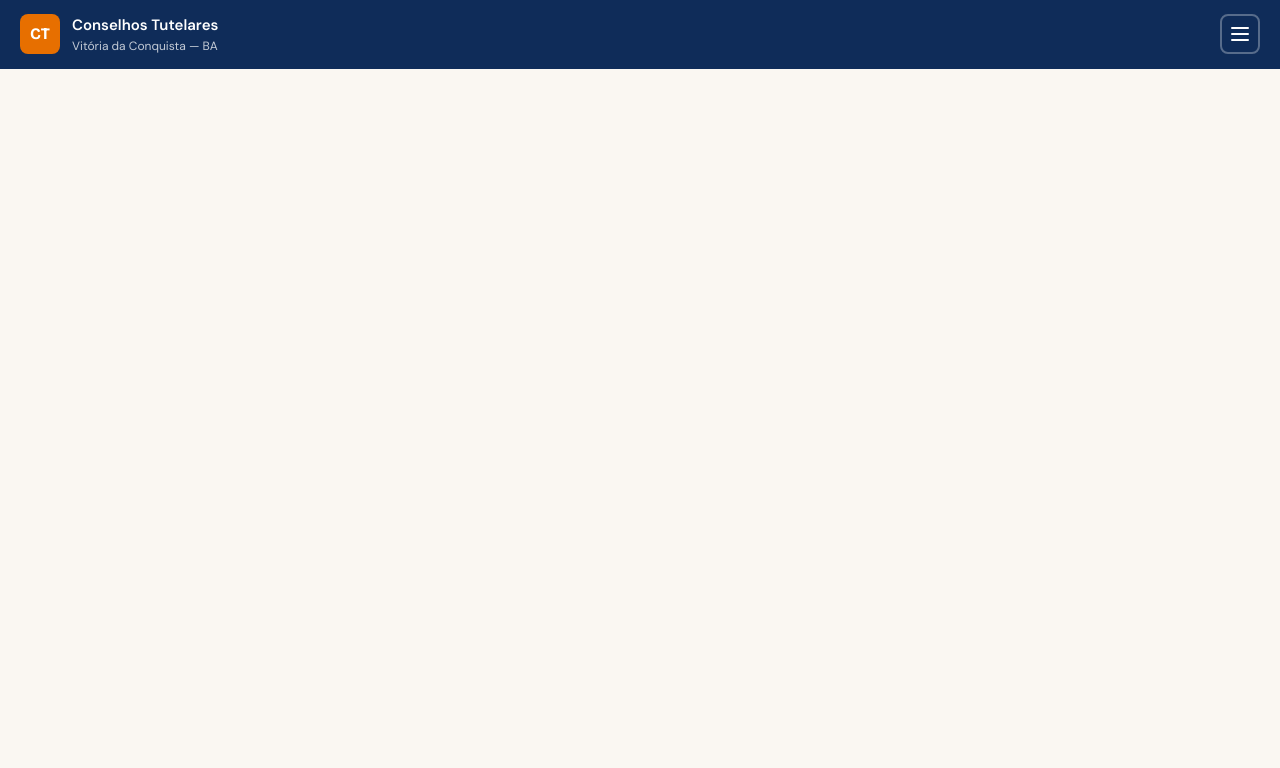
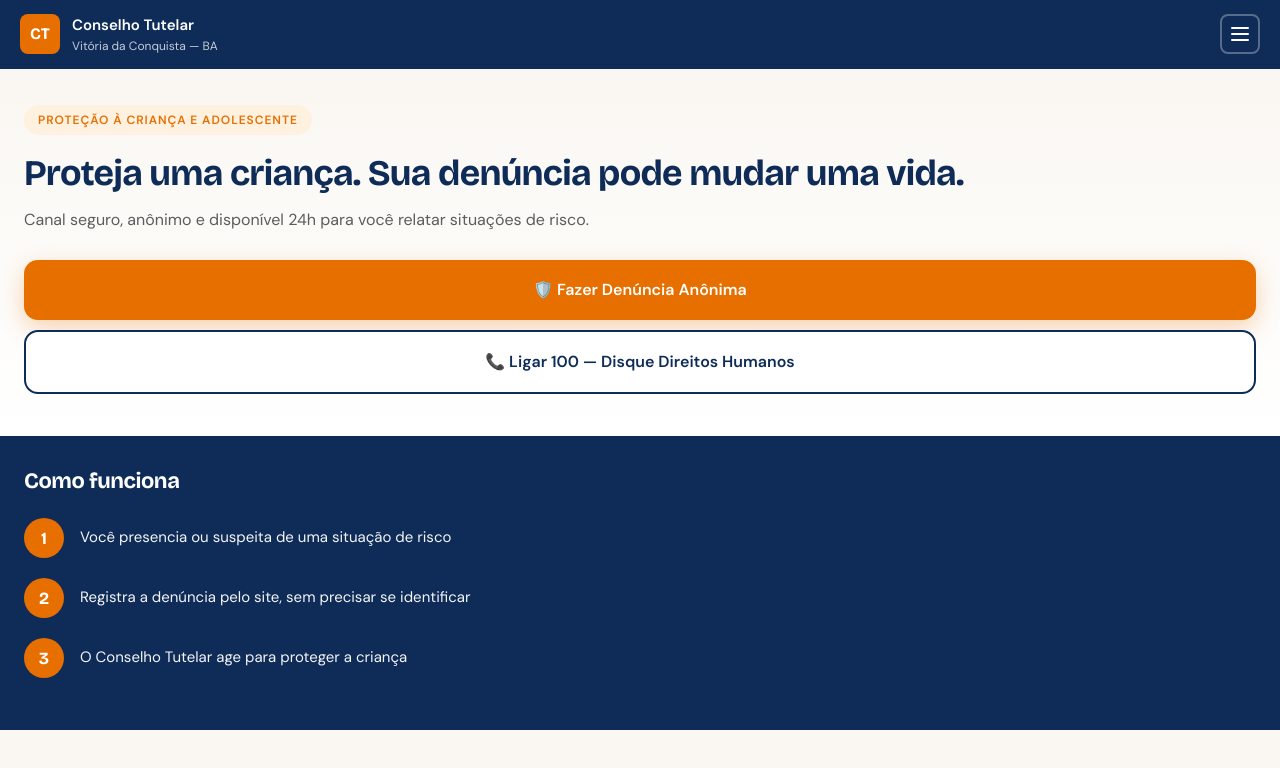
Before and after one commit to TeilonS/portal-conselho-tutelar, a plain HTML site: page public/index.html in a window 1280 px wide. Drawn offline with nearby package versions, Linux system fonts and the light colour scheme.

Commit message:
feat: hero section e seção 'como funciona' com passos numerados

```diff
--- a/public/css/style.css
+++ b/public/css/style.css
@@ -144,3 +144,118 @@ a { color: var(--azul-claro); text-decoration: none; }
   color: var(--texto);
   border-bottom: 1px solid var(--borda);
 }
+
+/* HERO */
+.hero {
+  padding: 36px 24px 32px;
+  background: linear-gradient(180deg, var(--creme) 0%, var(--branco) 100%);
+}
+
+.hero-tag {
+  display: inline-block;
+  background: var(--laranja-suave);
+  color: var(--laranja);
+  font-size: 12px;
+  font-weight: 600;
+  padding: 6px 14px;
+  border-radius: 100px;
+  text-transform: uppercase;
+  letter-spacing: 0.08em;
+  margin-bottom: 18px;
+}
+
+.hero h1 {
+  font-size: clamp(28px, 7vw, 36px);
+  line-height: 1.15;
+  margin-bottom: 14px;
+}
+
+.hero p.lead {
+  color: var(--texto-suave);
+  font-size: 16px;
+  margin-bottom: 28px;
+}
+
+/* BOTÕES */
+.btn {
+  display: inline-flex;
+  align-items: center;
+  justify-content: center;
+  gap: 10px;
+  width: 100%;
+  padding: 18px 24px;
+  border: none;
+  border-radius: 14px;
+  font-size: 16px;
+  font-weight: 600;
+  font-family: var(--fonte-corpo);
+  cursor: pointer;
+  text-decoration: none;
+  transition: transform 0.1s, box-shadow 0.2s;
+  margin-bottom: 10px;
+}
+
+.btn:active { transform: scale(0.98); }
+
+.btn-primario {
+  background: var(--laranja);
+  color: var(--branco);
+  box-shadow: 0 8px 24px rgba(231, 111, 0, 0.3);
+}
+
+.btn-primario:hover, .btn-primario:focus-visible {
+  background: var(--laranja-escuro);
+  text-decoration: none;
+}
+
+.btn-secundario {
+  background: var(--branco);
+  color: var(--azul-profundo);
+  border: 2px solid var(--azul-profundo);
+}
+
+.btn-secundario:hover, .btn-secundario:focus-visible {
+  background: var(--azul-profundo);
+  color: var(--branco);
+  text-decoration: none;
+}
+
+/* COMO FUNCIONA */
+.como-funciona {
+  padding: 32px 24px;
+  background: var(--azul-profundo);
+  color: var(--branco);
+}
+
+.como-funciona h2 {
+  font-size: 22px;
+  margin-bottom: 24px;
+  color: var(--branco);
+}
+
+.passo {
+  display: flex;
+  gap: 16px;
+  margin-bottom: 20px;
+  align-items: flex-start;
+}
+
+.passo-num {
+  flex-shrink: 0;
+  width: 40px;
+  height: 40px;
+  background: var(--laranja);
+  border-radius: 50%;
+  display: flex;
+  align-items: center;
+  justify-content: center;
+  font-weight: 700;
+  font-family: var(--fonte-display);
+  font-size: 17px;
+}
+
+.passo-texto {
+  font-size: 15px;
+  padding-top: 8px;
+  opacity: 0.95;
+}
--- a/public/index.html
+++ b/public/index.html
@@ -3,8 +3,8 @@
 <head>
   <meta charset="UTF-8">
   <meta name="viewport" content="width=device-width, initial-scale=1.0">
-  <meta name="description" content="Portal educativo sobre proteção da criança e do adolescente em Vitória da Conquista.">
-  <title>Conselhos Tutelares — Vitória da Conquista</title>
+  <meta name="description" content="Portal do Conselho Tutelar de Vitória da Conquista. Faça denúncias anônimas e conheça os direitos da criança e do adolescente.">
+  <title>Conselho Tutelar — Vitória da Conquista</title>
 
   <link rel="preconnect" href="https://fonts.googleapis.com">
   <link rel="preconnect" href="https://fonts.gstatic.com" crossorigin>
@@ -17,7 +17,7 @@
   <header class="header">
     <div class="header-logo" aria-hidden="true">CT</div>
     <div class="header-info">
-      <div class="nome">Conselhos Tutelares</div>
+      <div class="nome">Conselho Tutelar</div>
       <div class="local">Vitória da Conquista — BA</div>
     </div>
     <button class="menu-btn" aria-label="Abrir menu" id="abrirMenu">
@@ -30,11 +30,43 @@
     <button class="menu-fechar" aria-label="Fechar menu" id="fecharMenu">×</button>
     <nav>
       <a href="/">Início</a>
+      <a href="/denuncia">Fazer Denúncia</a>
+      <a href="/faq">Perguntas Frequentes</a>
+      <a href="/contato">Contato</a>
     </nav>
   </aside>
 
   <main>
-    <!-- conteúdo será adicionado nos próximos passos -->
+
+    <section class="hero">
+      <span class="hero-tag">Proteção à criança e adolescente</span>
+      <h1>Proteja uma criança. Sua denúncia pode mudar uma vida.</h1>
+      <p class="lead">Canal seguro, anônimo e disponível 24h para você relatar situações de risco.</p>
+
+      <a href="/denuncia" class="btn btn-primario">
+        🛡️ Fazer Denúncia Anônima
+      </a>
+      <a href="tel:100" class="btn btn-secundario">
+        📞 Ligar 100 — Disque Direitos Humanos
+      </a>
+    </section>
+
+    <section class="como-funciona">
+      <h2>Como funciona</h2>
+      <div class="passo">
+        <div class="passo-num" aria-hidden="true">1</div>
+        <div class="passo-texto">Você presencia ou suspeita de uma situação de risco</div>
+      </div>
+      <div class="passo">
+        <div class="passo-num" aria-hidden="true">2</div>
+        <div class="passo-texto">Registra a denúncia pelo site, sem precisar se identificar</div>
+      </div>
+      <div class="passo">
+        <div class="passo-num" aria-hidden="true">3</div>
+        <div class="passo-texto">O Conselho Tutelar age para proteger a criança</div>
+      </div>
+    </section>
+
   </main>
 
   <script>
```
